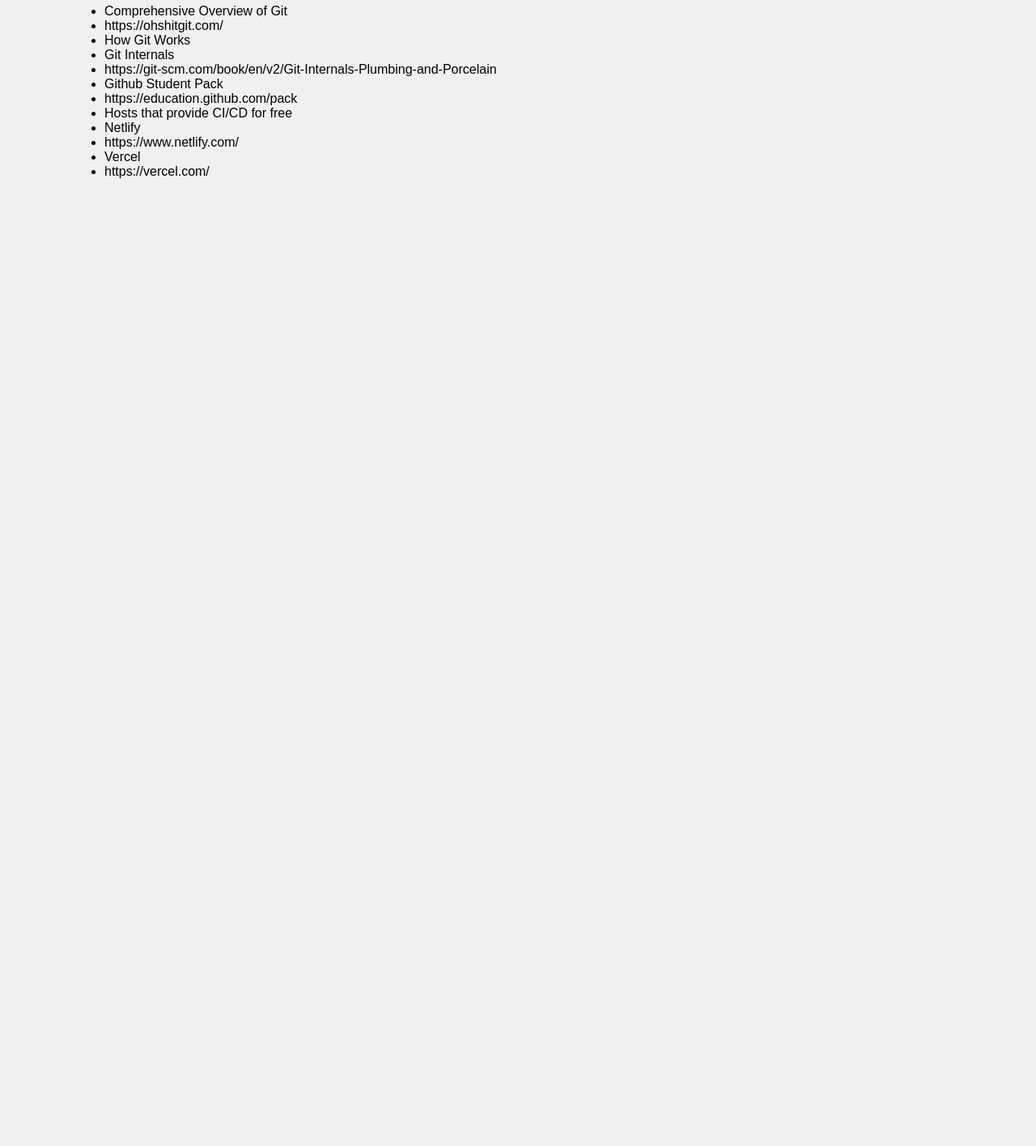
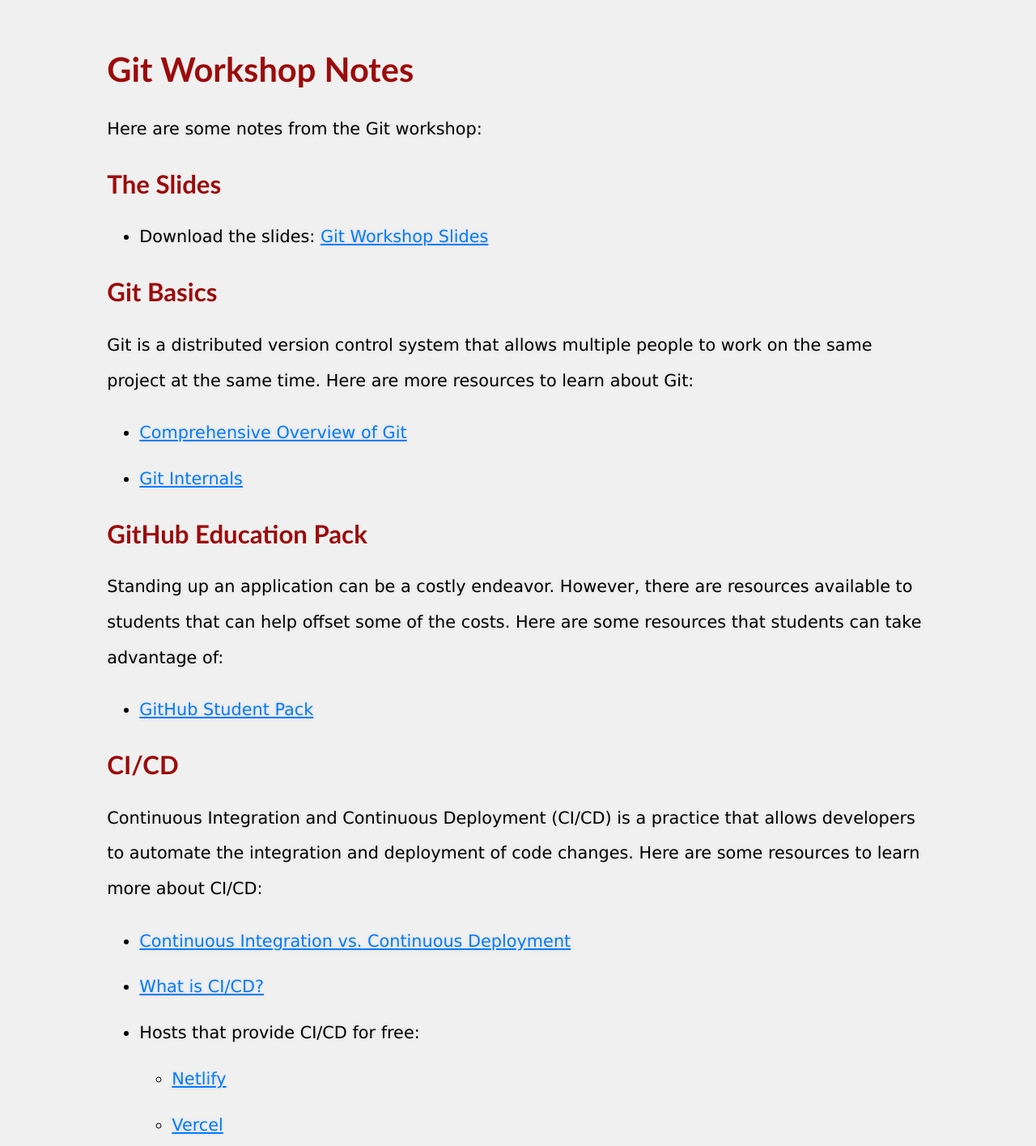
Before and after one commit to davidnuon/git-acm-talk-demo-2025, a website: page index.html in a window 1280 px wide. Shown: the part 100-1515 px from the top of the page at 81% size. Before the commit the page ends 800 px from the top, so only its background shows below. Drawn offline with Linux system fonts and the light colour scheme.

Commit message:
Added content

```diff
--- a/index.html
+++ b/index.html
@@ -5,28 +5,93 @@
     <style>
         body {
             font-family: Arial, sans-serif;
-            margin: 0;
+            margin: 0 auto;
             padding: 10ch;
             background-color: #f0f0f0;
-            max-width: 800px;;
+            max-width: 80ch;
+            font-size: 1.3rem;
+
+            font-family: 'Lucida Sans', 'Lucida Sans Regular', 'Lucida Grande', 'Lucida Sans Unicode', Geneva, Verdana, sans-serif;
+        }
+
+        p, ul {
+            text-shadow: rgba(0, 0, 0, 0.1) 0px 0px 4px;
+            line-height: 2.1;
+        }
+
+        li {
+            margin-top: 1ch;
+        }
+
+
+        a {
+            color: #007bff;
+            text-decoration: underline;
+        }
+
+        a:visited {
+            color: #007bff;
+        }
+
+        a:hover {
+            color: #0056b3;
+        }
+
+        h1, h2, h3, h4 {
+            font-family: 'Trebuchet MS', 'Lucida Sans Unicode', 'Lucida Grande', 'Lucida Sans', Arial, sans-serif45;
+            color: #9c0b0b;
         }
     </style>
 </head>
-</head>
 <body>
-<ul>
-    <li>Comprehensive Overview of Git</li>
-    <li>https://ohshitgit.com/</li>
-    <li>How Git Works</li>
-    <li>Git Internals </li>
-    <li>https://git-scm.com/book/en/v2/Git-Internals-Plumbing-and-Porcelain</li>
-    <li>Github Student Pack</li>
-    <li>https://education.github.com/pack</li>
-    <li>Hosts that provide CI/CD for free</li>
-    <li>Netlify</li>
-    <li>https://www.netlify.com/</li>
-    <li>Vercel</li>
-    <li>https://vercel.com/</li>
-</ul>
+    <h1>Git Workshop Notes</h1>
+    <p>Here are some notes from the Git workshop:</p>
+
+    <h2>The Slides</h2>
+    <ul>
+        <li>Download the slides: <a href="slides.pdf" target="_blank">Git Workshop Slides</a></li>
+    </ul>
+
+    <h2>Git Basics</h2>
+    <p>
+        Git is a distributed version control system that allows multiple people to work on the same project at the same time.
+        Here are more resources to learn about Git:
+    </p>
+    <ul>
+        <li><a href="https://ohshitgit.com/" target="_blank">Comprehensive Overview of Git</a></li>
+        <li><a href="https://git-scm.com/book/en/v2/Git-Internals-Plumbing-and-Porcelain" target="_blank">Git Internals</a></li>
+    </ul>
+
+    <h2>GitHub Education Pack</h2>
+    <p>
+        Standing up an application can be a costly endeavor. However, there are resources available to students that can help
+        offset some of the costs. Here are some resources that students can take advantage of:
+    </p>
+    <ul>
+        <li><a href="https://education.github.com/pack" target="_blank">GitHub Student Pack</a></li>
+    </ul>
+
+    <h2>CI/CD</h2>
+    <p>
+        Continuous Integration and Continuous Deployment (CI/CD) is a practice that allows developers to automate the integration
+        and deployment of code changes. Here are some resources to learn more about CI/CD:
+    </p>
+    <ul>
+        <li>
+            <a href="https://www.atlassian.com/continuous-delivery/principles/continuous-integration-vs-continuous-delivery" target="_blank">
+                Continuous Integration vs. Continuous Deployment
+            </a>
+        </li>
+        <li>
+            <a href="https://www.redhat.com/en/topics/devops/what-is-ci-cd" target="_blank">
+                What is CI/CD?
+            </a>
+        </li>
+        <li>Hosts that provide CI/CD for free:</li>
+        <ul>
+            <li><a href="https://www.netlify.com/" target="_blank">Netlify</a></li>
+            <li><a href="https://vercel.com/" target="_blank">Vercel</a></li>
+        </ul>
+    </ul>
 </body>
 </html>
--- /dev/null
+++ b/package.json
@@ -0,0 +1,5 @@
+{
+  "dependencies": {
+    "@11ty/eleventy": "^3.0.0"
+  }
+}
```
Also changed, not shown: _site/README/index.html (deleted), _site/index.html (deleted), 3 other files.
